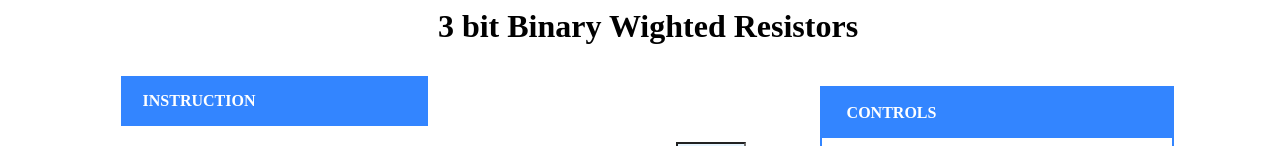
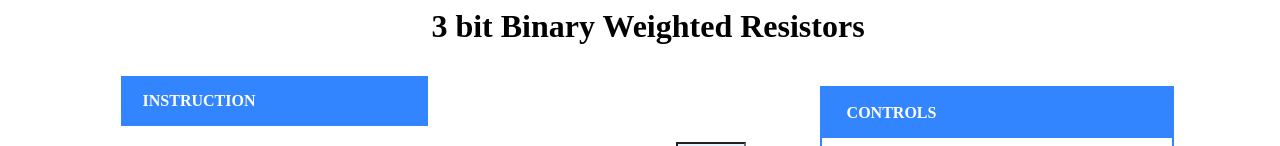
Before and after one commit to virtual-labs/exp-digital-analog-converter-iitkgp, a plain HTML site: page experiment/simulation/simulation/weightedres3bit.html in a window 1280 px wide. Shown: the top 146 px of the page. Drawn offline with nearby package versions, Linux system fonts and the light colour scheme; files whose address does not match are found by name.

Commit message:
exp7 simulation

```diff
--- a/experiment/simulation/simulation/weightedres3bit.html
+++ b/experiment/simulation/simulation/weightedres3bit.html
@@ -34,7 +34,7 @@
     <body data-demo-id="animation"; style="width:100%">
         <header class="default" id="experiment-header">
             <div class="logo" id="experiment-header-logo" style="text-align:center">
-<h1 style="text-align:center"> 3 bit Binary Wighted Resistors</h1>
+<h1 style="text-align:center"> 3 bit Binary Weighted Resistors</h1>
 
         </header>
 
```
Also changed, not shown: experiment/simulation/simulation/weightedres4bit.html (+1 -1 lines).
